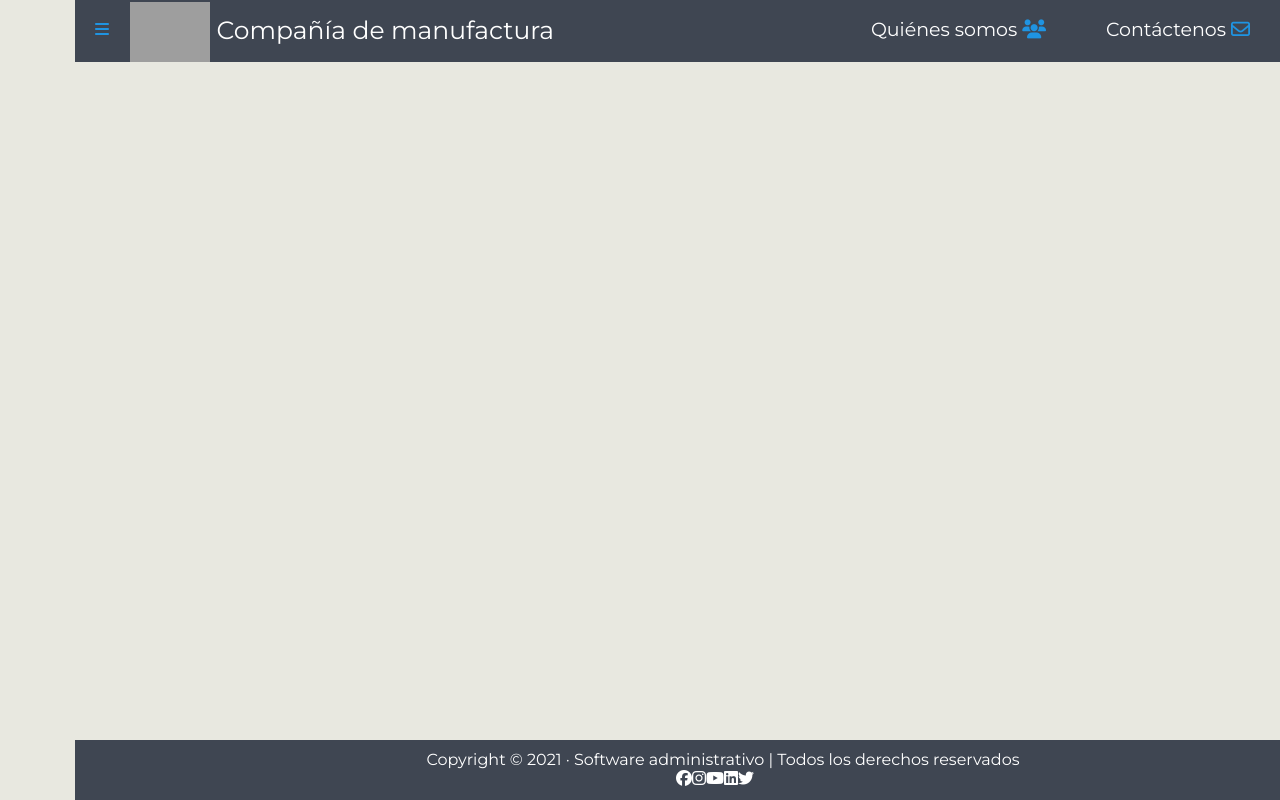
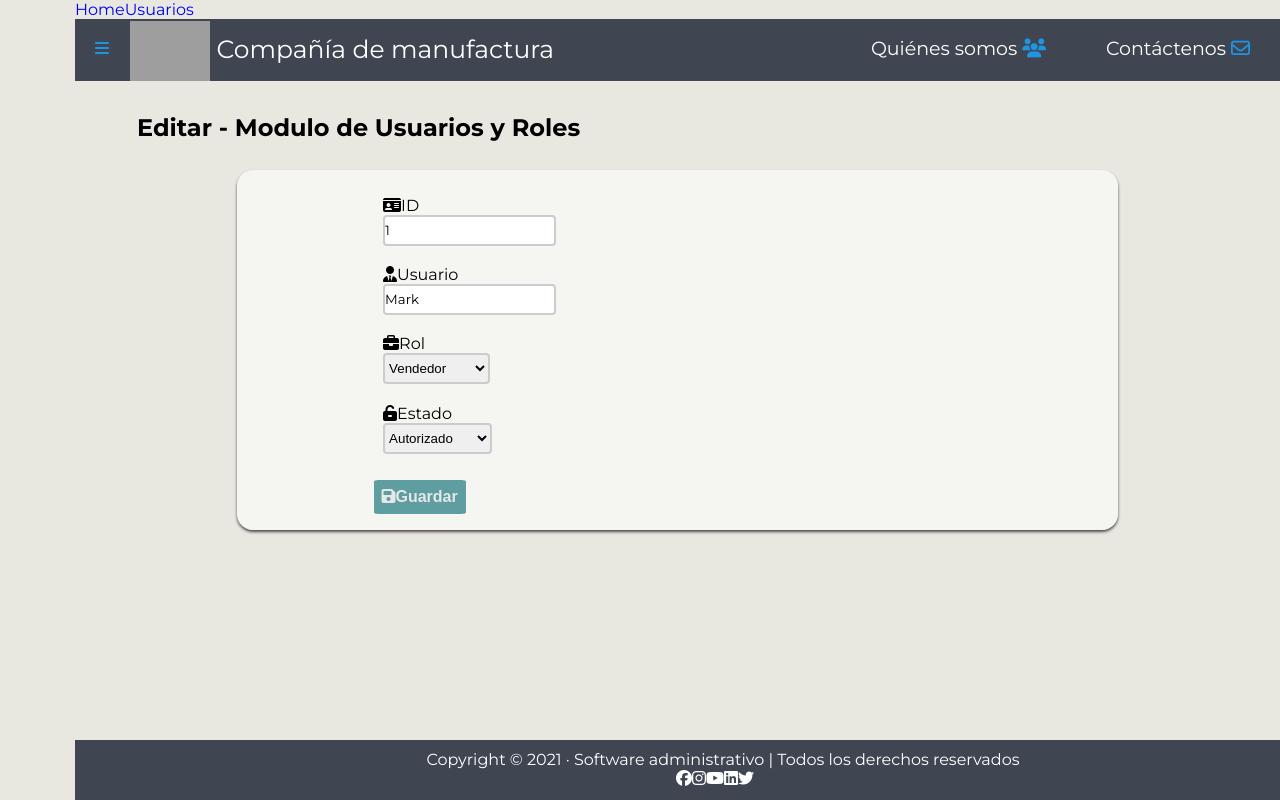
Before and after one commit to DigitSpace-UdeA/DigitSpace, a React (Create React App) app: page /editarUsuario in a window 1280 px wide. Built offline with nearby package versions, Linux system fonts and the light colour scheme; grey boxes are pictures that could not be loaded.

Commit message:
layout aplicado a modulo usuario

```diff
--- a/src/App.jsx
+++ b/src/App.jsx
@@ -3,15 +3,44 @@ import './style/App.css';
 
 import Header from './components/Header';
 import Footer from './components/Footer';
+import Main from './pages/Main'
+import ModuloUsuarios from './pages/ModuloUsuarios';
+import EditarUsuario from './pages/editarUsuario';
+
+
+import {
+  BrowserRouter as Router,
+  Switch,
+  Route,
+  Link
+} from "react-router-dom";
+import EliminarUsuario from './pages/eliminarUsuario';
+
 
 
 function App() {
   return (
     <div className="App">
 
-      <Header />
+      <Router>
+        <Link to="/">Home</Link>
+        <Link to="/ModuloUsuarios">Usuarios</Link>
 
-      <Footer />
+        <Switch>
+          <Route path="/ModuloUsuarios" exact>
+            <ModuloUsuarios/>
+          </Route>
+          <Route path="/editarUsuario" exact>
+            <EditarUsuario/>
+          </Route>
+          <Route path="/eliminarUsuario" exact>
+            <EliminarUsuario/>
+          </Route>
+          <Route path="/" exact>
+            <Main />
+          </Route>
+        </Switch>
+      </Router>
     </div>
   );
 }
--- a/src/components/Footer.jsx
+++ b/src/components/Footer.jsx
@@ -1,6 +1,6 @@
 import '../style/MainStyles.css';
 
-function Footer(){
+const Footer = () => {
     return(
       <footer className="footer">
       <div>
--- a/src/components/Header.jsx
+++ b/src/components/Header.jsx
@@ -1,6 +1,6 @@
 import '../style/MainStyles.css';
 
-function Header(){
+const Header = () => {
     return(
       <header className="header">
       <div className="icono_menu">
--- /dev/null
+++ b/src/layouts/layout.jsx
@@ -0,0 +1,14 @@
+import Header from '../components/Header';
+import Footer from '../components/Footer';
+
+const Layout = ({children}) => {
+    return(
+        <div>
+        <Header/>
+        <main>{children}</main>
+        <Footer/>
+        </div>
+    );
+}
+
+export default Layout;
--- a/src/pages/Main.jsx
+++ b/src/pages/Main.jsx
@@ -1,8 +1,11 @@
+
+import Layout from '../layouts/layout';
 
 function Main() {
 
     return (
         <div className="main">
+            <Layout>
             <h1 className="title"> ¡Bienvenido! </h1> <br />
                 <p>¡Bienvenido! Nuevamente estamos aquí para decirte que esperamos que esta empresa sea tu hogar durante muchos
                     años y que nos trate a todos como una segunda familia.
@@ -13,26 +16,30 @@ function Main() {
                 <p>Te deseamos un productivo y feliz día, recuerda que a cada momento nace una nueva oportunidad para poder
                     desempeñarte y crecer a nivel laboral y personal!</p>
 
-            <link rel="stylesheet" href="style/Carrusel_3D.css"/>
+                <link rel="stylesheet" href="style/Carrusel_3D.css" />
 
                 <div className="contenedor">
                     <div className="carrusel">
-            <figure><img src="media/Imagen 1.jpg" alt="Imagen 1"/></figure>
-            <figure><img src="media/Imagen 2.jpg" alt="Imagen 2"/></figure>
-            <figure><img src="media/Imagen 3.jpg" alt="Imagen 3"/></figure>
-            <figure><img src="media/Imagen 4.jpg" alt="Imagen 4"/></figure>
-            <figure><img src="media/Imagen 5.jpg" alt="Imagen 5"/></figure>
-            <figure><img src="media/Imagen 6.jpg" alt="Imagen 6"/></figure>
-            <figure><img src="media/Imagen 7.jpg" alt="Imagen 7"/></figure>
-            <figure><img src="media/Imagen 8.jpg" alt="Imagen 8"/></figure>
-            <figure><img src="media/Imagen 9.jpg" alt="Imagen 9"/></figure>
-            <figure><img src="media/Imagen 10.jpg" alt="Imagen 10"/></figure>
-            <figure><img src="media/Imagen 11.jpg" alt="Imagen 11"/></figure>
-            <figure><img src="media/Imagen 12.jpg" alt="Imagen 12"/></figure>
-            <figure><img src="media/Imagen 13.jpg" alt="Imagen 13"/></figure>
+                        <figure><img src="media/Imagen 1.jpg" alt="Imagen 1" /></figure>
+                        <figure><img src="media/Imagen 2.jpg" alt="Imagen 2" /></figure>
+                        <figure><img src="media/Imagen 3.jpg" alt="Imagen 3" /></figure>
+                        <figure><img src="media/Imagen 4.jpg" alt="Imagen 4" /></figure>
+                        <figure><img src="media/Imagen 5.jpg" alt="Imagen 5" /></figure>
+                        <figure><img src="media/Imagen 6.jpg" alt="Imagen 6" /></figure>
+                        <figure><img src="media/Imagen 7.jpg" alt="Imagen 7" /></figure>
+                        <figure><img src="media/Imagen 8.jpg" alt="Imagen 8" /></figure>
+                        <figure><img src="media/Imagen 9.jpg" alt="Imagen 9" /></figure>
+                        <figure><img src="media/Imagen 10.jpg" alt="Imagen 10" /></figure>
+                        <figure><img src="media/Imagen 11.jpg" alt="Imagen 11" /></figure>
+                        <figure><img src="media/Imagen 12.jpg" alt="Imagen 12" /></figure>
+                        <figure><img src="media/Imagen 13.jpg" alt="Imagen 13" /></figure>
                     </div>
                 </div>
+            </Layout>
+
         </div>
 
     );
 }
+
+export default Main;
--- a/src/pages/ModuloUsuarios.jsx
+++ b/src/pages/ModuloUsuarios.jsx
@@ -1,19 +1,16 @@
-import logo from './logo.svg';
-import './style/App.css';
+import logo from '../media/logo.svg';
+import '../style/App.css';
+import Layout from '../layouts/layout';
 
-import Header from './components/Header';
-import Footer from './components/Footer';
 
-import Pendiente from './media/Pendiente.svg'
-import autorizado from './media/autorizado.svg'
-import no_aut from './media/no_Autorizado.svg'
+import Pendiente from '../media/Pendiente.svg'
+import autorizado from '../media/autorizado.svg'
+import no_aut from '../media/no_Autorizado.svg'
 
 function ModuloUsuarios() {
     return (
         <div >
-
-      <Header/>
-      <main>
+            <Layout>
                 <h1 className="titlulo">Modulo de Usuarios y Roles</h1>
 
                 <div className="section-table">
@@ -91,8 +88,8 @@ function ModuloUsuarios() {
                         </tbody>
                     </table>
                 </div>
-                </main>
-            <Footer/>
+            </Layout>
+
         </div>
     );
 }
--- /dev/null
+++ b/src/pages/editarUsuario.jsx
@@ -0,0 +1,49 @@
+import Layout from "../layouts/layout";
+
+const EditarUsuario = () => {
+
+    return (
+        <Layout>
+            <h2 class="titlulo">Editar - Modulo de Usuarios y Roles</h2>
+
+            <div class="section-edit">
+                <form action="" class="form-edit">
+
+                    <label>
+                        <i class="fas fa-id-card"></i>
+                        ID
+                        <input class="input-edit" type="text" value="1" id="id-user" readonly="readonly" />
+                    </label>
+                    <label>
+                        <i class="fas fa-user-tie"></i>
+                        Usuario
+                        <input class="input-edit" type="text" value="Mark" id="Name-user" readonly="readonly" />
+                    </label>
+                    <label>
+                        <i class="fas fa-briefcase"></i>
+                        Rol
+                        <select class="input-edit">
+                            <option>Vendedor</option>
+                            <option>Administrador</option>
+                        </select>
+                    </label>
+                    <label>
+                        <i class="fas fa-unlock-alt"></i>
+                        Estado
+                        <select class="input-edit">
+                            <option>Autorizado</option>
+                            <option>No Autorizado</option>
+                        </select>
+                    </label>
+                    <button class="button-gen btn-submit-edit" type="submit">
+                        <i class="fas fa-save"></i>
+                        Guardar
+                    </button>
+                </form>
+            </div>
+        </Layout>
+    );
+
+}
+
+export default EditarUsuario;
--- /dev/null
+++ b/src/pages/eliminarUsuario.jsx
@@ -0,0 +1,37 @@
+import Layout from "../layouts/layout";
+
+const EliminarUsuario = () => {
+
+    return (
+        <Layout>
+            <h1 class="titlulo">Eliminar - Modulo de Usuarios y Roles</h1>
+            <span>¿Esta seguro que desea eliminar el usuario?</span>
+            <div class="section-edit">
+                <form action="" class="form-edit">
+                    <label class="label-delete">
+                        ID
+                        <input class="input-delete" type="text" value="1" id="id-user" readonly="readonly" />
+                    </label>
+                    <label class="label-delete">
+                        Usuario
+                        <input class="input-delete" type="text" value="Mark" id="Name-user" readonly="readonly" />
+                    </label>
+                    <label class="label-delete">
+                        Rol
+                        <input class="input-delete" type="text" value="Vendedor" id="Name-user" readonly="readonly" />
+                    </label>
+                    <label class="label-delete">
+                        Estado
+                        <input class="input-delete" type="text" value="Autorizado" id="Name-user" readonly="readonly" />
+                    </label>
+                    <button class="button-gen btn-submit-edit" type="submit">
+                        <i class="fas fa-trash-alt"></i>
+                        Confirmar
+                    </button>
+                </form>
+            </div>
+        </Layout>
+    );
+}
+
+export default EliminarUsuario;
```
Lines whose indentation alone changed are shown as unchanged.
